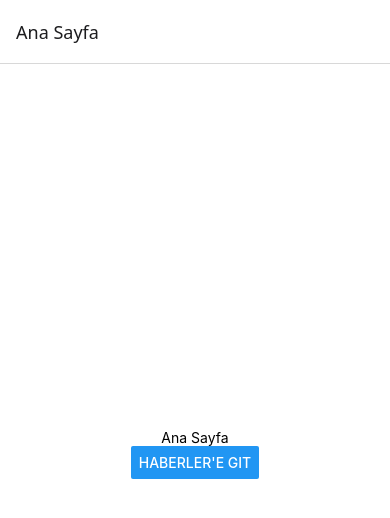
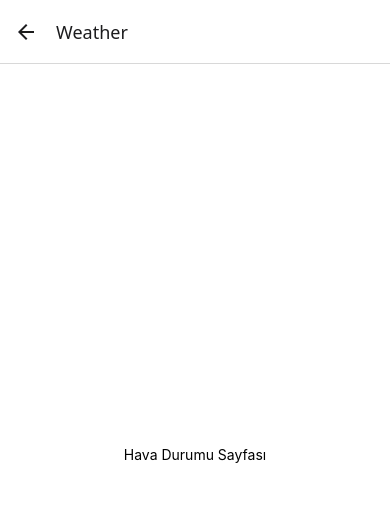
Before and after one commit to lalkasikci/Bandirma-Cepte, a React Native app: screen /Weather in a window 390 px wide. Shown: the top 518 px of the page. Built offline with nearby package versions, Linux system fonts and the light colour scheme.

Commit message:
add weather screen and update navigation

```diff
--- a/src/navigation/AppNavigator.js
+++ b/src/navigation/AppNavigator.js
@@ -2,6 +2,7 @@ import { NavigationContainer } from '@react-navigation/native';
 import { createNativeStackNavigator } from '@react-navigation/native-stack';
 import HomeScreen from '../screens/HomeScreen';
 import NewsScreen from '../screens/NewsScreen';
+import WeatherScreen from '../screens/WeatherScreen';
 
 const Stack = createNativeStackNavigator();
 
@@ -19,6 +20,7 @@ export default function AppNavigator() {
           component={NewsScreen}
           options={{ title: 'Haberler' }}
         />
+        <Stack.Screen name="Weather" component={WeatherScreen} />
       </Stack.Navigator>
     </NavigationContainer>
   );
--- a/src/screens/HomeScreen.js
+++ b/src/screens/HomeScreen.js
@@ -9,6 +9,11 @@ export default function HomeScreen({ navigation }) {
         title="Haberler'e Git"
         onPress={() => navigation.navigate('News')}
       />
+
+      <Button
+        title="Hava Durumu'na Git"
+        onPress={() => navigation.navigate('Weather')}
+      />
     </View>
   );
 }
--- /dev/null
+++ b/src/screens/WeatherScreen.js
@@ -0,0 +1,9 @@
+import { View, Text } from 'react-native';
+
+export default function WeatherScreen() {
+  return (
+    <View style={{ flex:1, justifyContent:'center', alignItems:'center', backgroundColor:'#fff' }}>
+      <Text>Hava Durumu Sayfası</Text>
+    </View>
+  );
+}
```
Also changed, not shown: 1 other file (tests, documents, lock files or other folders).
